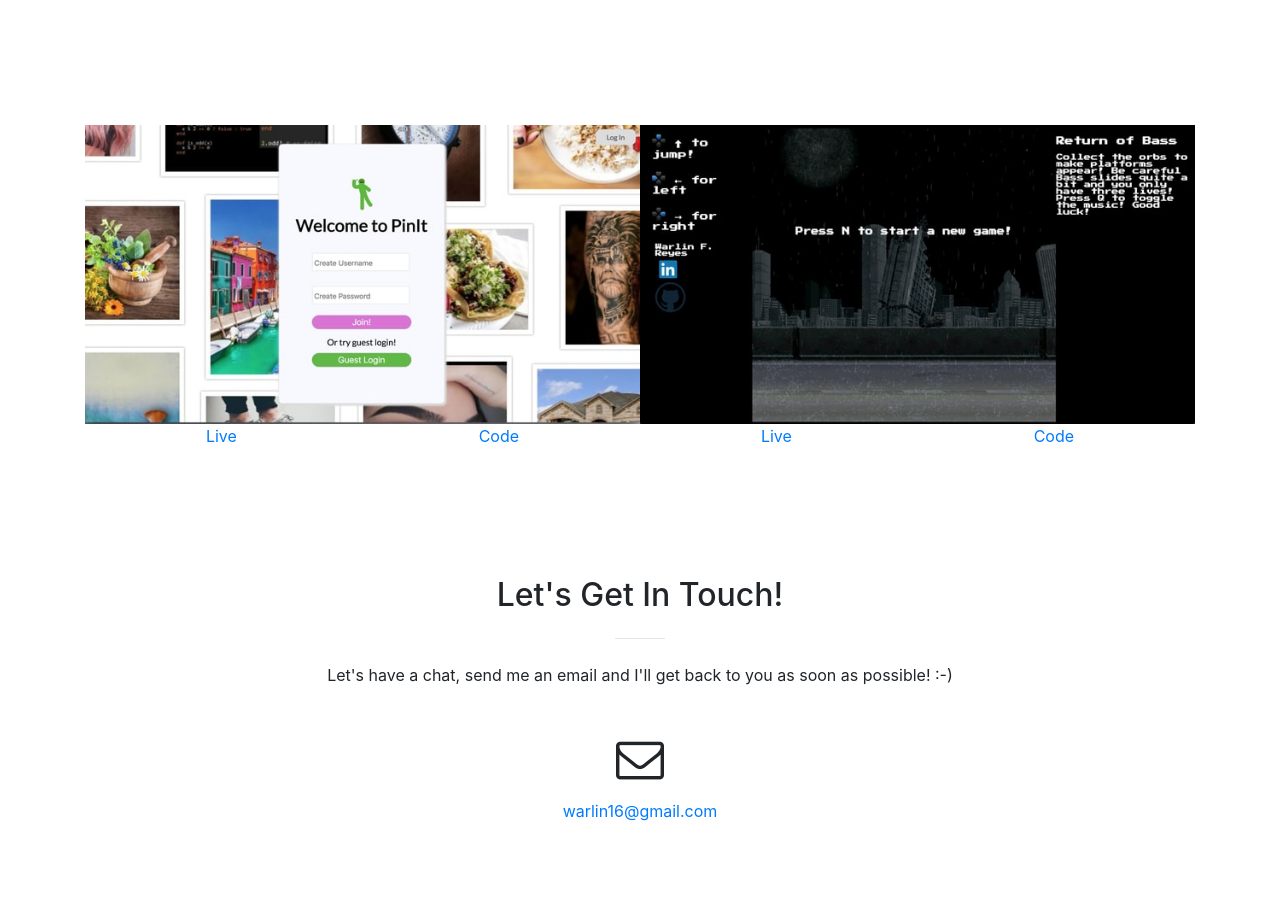
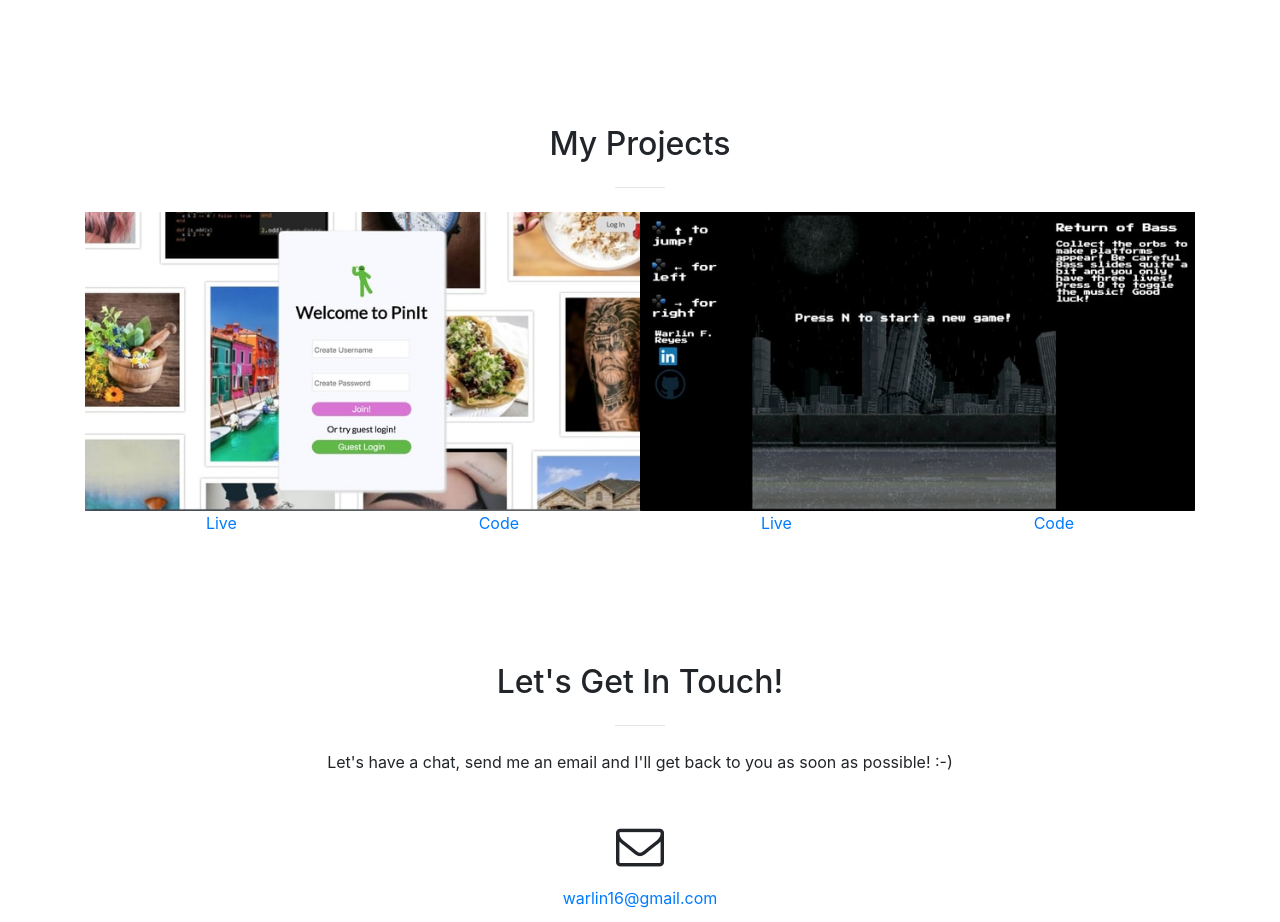
Before and after one commit to warlin16/warlinFReyes.github.io, a website with bundled scripts: page index.html in a window 1280 px wide. Shown: the part 2550-3472 px from the top of the page. Built offline with nearby package versions, Linux system fonts and the light colour scheme.

Commit message:
added "my projects" to the projects section

```diff
--- a/index.html
+++ b/index.html
@@ -185,6 +185,14 @@
 
     <section class="p-0" id="portfolio">
       <div class="container">
+          <div class="row">
+            <div class="col-lg-12 text-center">
+              <h2 class="section-heading">My Projects</h2>
+              <hr class="my-4">
+            </div>
+          </div>
+        </div>
+      <div class="container">
         <div class="row no-gutters">
           <div class="col-lg-6 col-sm-6">
             <a class="portfolio-box" href="http://aa-pinit.herokuapp.com/#/signup" target="_blank">
```
